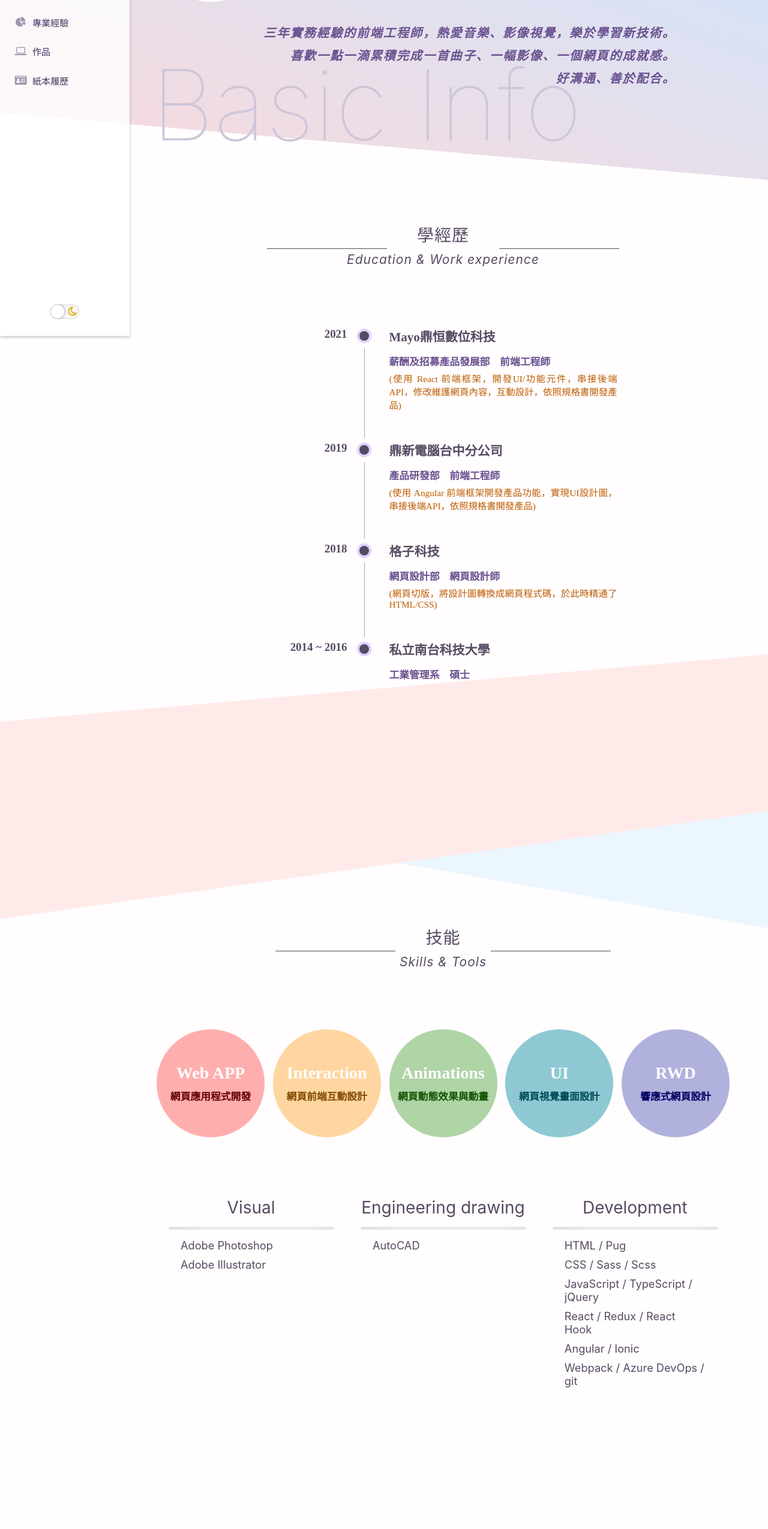
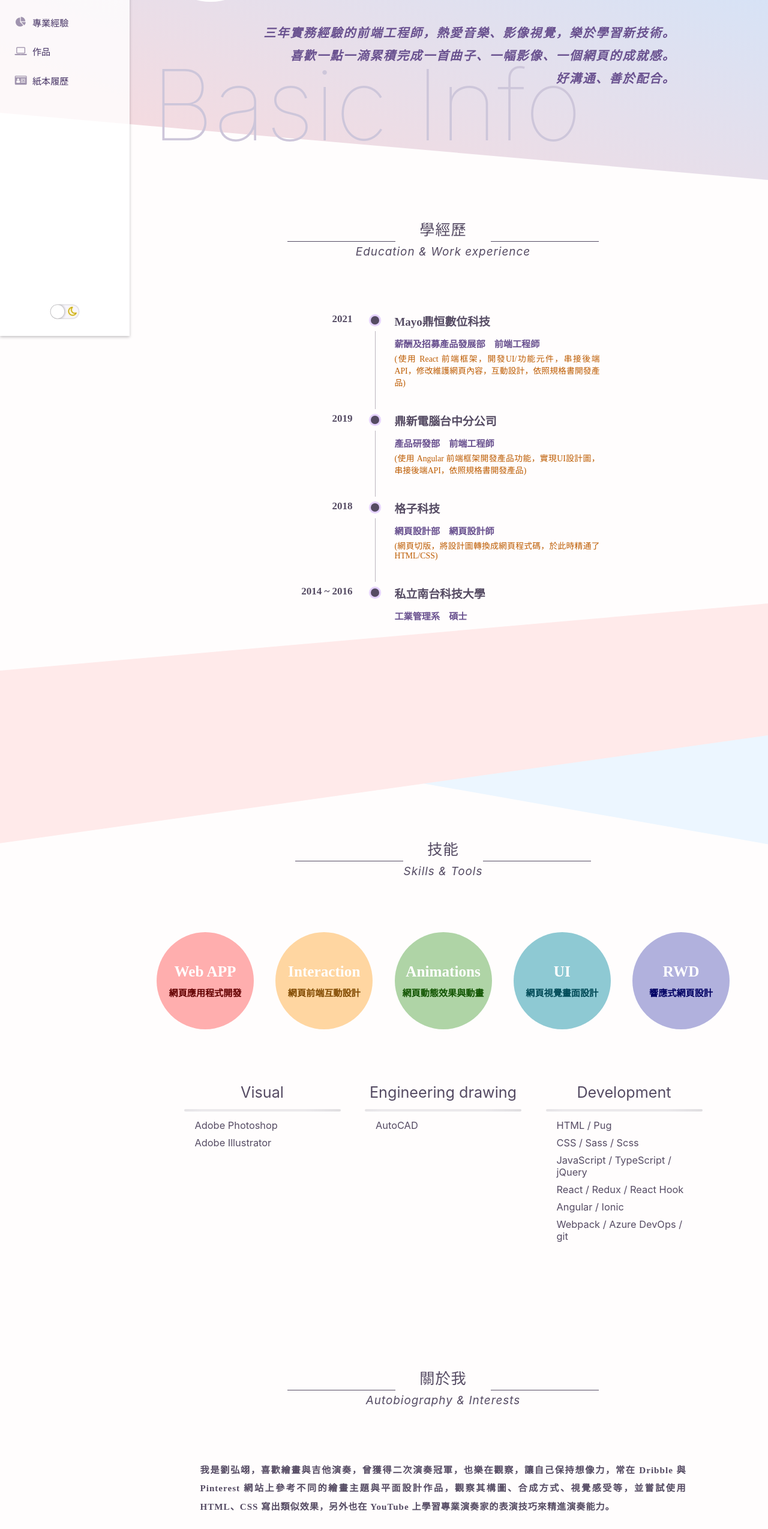
Before and after one commit to HongyiLiou/my-react-resume, a React (Create React App) app: page / in a window 1280 px wide. Shown: the part 240-2789 px from the top of the page at 60% size. Built offline with nearby package versions, Linux system fonts and the light colour scheme.

Commit message:
RWD-1500px finished

```diff
--- a/src/components/Layout/components/About/style.css
+++ b/src/components/Layout/components/About/style.css
@@ -110,3 +110,46 @@
 .aboutContainer.dark .content .text.interests {
   color: #ffdbdb;
 }
+
+/* RWD */
+@media screen and (max-width: 1500px) {
+  .aboutContainer {
+    padding: 63px 0 63px 0;
+  }
+  .aboutContainer .background {
+    top: calc(100% - 360px);
+  }
+  .aboutContainer .title {
+    margin-bottom: 9px;
+    font-size: 180%;
+  }
+  .aboutContainer .title::before,
+  .aboutContainer .title::after {
+    width: 180px;
+    bottom: -4px;
+  }
+  .aboutContainer .title::before {
+    transform: translateX(calc(-100% - 40px));
+  }
+  .aboutContainer .title::after {
+    transform: translateX(calc(0% + 40px));
+  }
+  .aboutContainer .subtitle {
+    font-size: 135%;
+  }
+  .aboutContainer .content {
+    margin-top: 90px;
+  }
+  .aboutContainer .content .text {
+    max-width: 810px;
+    margin: 0 auto 27px auto;
+    font-size: 108%;
+  }
+  .aboutContainer .content .playGuitar {
+    width: 612px;
+    height: 360px;
+    padding: 9px;
+    margin: 40px auto 40px auto;
+    background-size: calc(100% - 27px) calc(100% - 27px);
+  }
+}
--- a/src/components/Layout/components/Experience/style.css
+++ b/src/components/Layout/components/Experience/style.css
@@ -161,6 +161,69 @@
   color: #f7a354;
 }
 
+/* RWD */
+@media screen and (max-width: 1500px) {
+  .experienceContainer {
+    padding: 63px 0 135px 0;
+  }
+  .experienceContainer .background {
+    top: calc(100% - 210px);
+  }
+  .experienceContainer .title {
+    margin-bottom: 9px;
+    font-size: 180%;
+  }
+  .experienceContainer .title::before,
+  .experienceContainer .title::after {
+    width: 180px;
+    bottom: -4px;
+  }
+  .experienceContainer .title::before {
+    transform: translateX(calc(-100% - 40px));
+  }
+  .experienceContainer .title::after {
+    transform: translateX(calc(0% + 40px));
+  }
+  .experienceContainer .subtitle {
+    font-size: 135%;
+  }
+  .experienceContainer .timelineBlock {
+    margin-top: 90px;
+  }
+  .experienceContainer .timeline {
+    padding: 0 0 0 180px;
+  }
+  .experienceContainer .timeline .item {
+    padding-bottom: 40px;
+    font-size: 135%;
+  }
+  .experienceContainer .timeline .item::before {
+    width: 14px;
+    height: 14px;
+    top: 6px;
+    left: -40px;
+  }
+  .experienceContainer .timeline .item::after {
+    width: 14px;
+    height: 14px;
+    top: 6px;
+    left: -40px;
+  }
+  .experienceContainer .timeline .line {
+    top: 31px;
+    left: -33px;
+    height: calc(100% - 36px);
+    opacity: 0.4;
+  }
+  .experienceContainer .timeline .unit {
+    margin-top: 13px;
+  }
+  .experienceContainer .timeline .works {
+    margin-top: 4px;
+    max-width: 342px;
+  }
+}
+
 /* Animations */
 @keyframes linePoint {
   0% {
--- a/src/components/Layout/components/Footer/style.css
+++ b/src/components/Layout/components/Footer/style.css
@@ -22,3 +22,11 @@
   color: #fffdfd;
   font-weight: normal;
 }
+
+/* RWD */
+@media screen and (max-width: 1500px) {
+  .footerContainer .footer {
+    font-size: 99%;
+    line-height: 50px;
+  }
+}
--- a/src/components/Layout/components/Portfolio/index.js
+++ b/src/components/Layout/components/Portfolio/index.js
@@ -13,8 +13,8 @@ const Portfolio = (props) => {
   const refs = useSelector(state => state.refs);
   const activeRef = useSelector(state => state.activeRef);
   const refIndex = refs.indexOf(activeRef);
-  const webPortfoliosClass = refIndex === 5 ? 'webPortfolios active' : 'webPortfolios';
-  // const webPortfoliosClass = refIndex === 11 ? 'webPortfolios active' : 'webPortfolios';
+  // const webPortfoliosClass = refIndex === 5 ? 'webPortfolios active' : 'webPortfolios';
+  const webPortfoliosClass = refIndex === 11 ? 'webPortfolios active' : 'webPortfolios';
 
   return (
     <div className={portfolioClass} ref={portfolios}>
--- a/src/components/Layout/components/Portfolio/style.css
+++ b/src/components/Layout/components/Portfolio/style.css
@@ -285,6 +285,69 @@
   box-shadow: 2px -2px 2px rgba(243, 243, 243, 0.5);
 }
 
+/* RWD */
+@media screen and (max-width: 1500px) {
+  .portfolioContainer {
+    padding: 180px 0 135px 0;
+  }
+  .portfolioContainer .background {
+    bottom: calc(100% - 135px);
+  }
+  .portfolioContainer .title {
+    margin-bottom: 9px;
+    font-size: 180%;
+  }
+  .portfolioContainer .title::before,
+  .portfolioContainer .title::after {
+    width: 180px;
+    bottom: -4px;
+  }
+  .portfolioContainer .title::before {
+    transform: translateX(calc(-100% - 40px));
+  }
+  .portfolioContainer .title::after {
+    transform: translateX(calc(0% + 40px));
+  }
+  .portfolioContainer .subtitle {
+    font-size: 135%;
+  }
+  .portfolioContainer .content {
+    margin: 90px auto 0 auto;
+    width: 972px;
+  }
+  .portfolioContainer .content .webPortfolios .portfolio {
+    width: calc(100% / 6 - 4px);
+    height: 495px;
+    padding: 4px;
+  }
+  .portfolioContainer .content .webPortfolios .portfolio:nth-child(even) {
+    margin-top: 40px;
+  }
+  .portfolioContainer .content .webPortfolios .portfolio .innerText {
+    font-size: 108%;
+  }
+  .portfolioContainer .content .webPortfolios .portfolio .info {
+    width: calc(150% + 5px);
+    padding: 9px 13px 13px 13px;
+    left: calc(100% + 5px);
+    box-shadow: 0 0 5px rgba(71, 71, 71, 0.3);
+    font-size: 99%;
+  }
+  .portfolioContainer .content .webPortfolios .portfolio .info::before {
+    width: 18px;
+    height: 18px;
+    left: -9px;
+    box-shadow: -1px 1px 4px rgba(71, 71, 71, 0.25);
+  }
+  .portfolioContainer .content .webPortfolios .portfolio:nth-child(n+4) .info {
+    right: calc(100% + 5px);
+  }
+  .portfolioContainer .content .webPortfolios .portfolio:nth-child(n+4) .info::before {
+    right: -9px;
+    box-shadow: 1px -1px 4px rgba(71, 71, 71, 0.25);
+  }
+}
+
 /* Animations */
 @keyframes runBackground {
   0% {
--- a/src/components/Layout/components/Professional/style.css
+++ b/src/components/Layout/components/Professional/style.css
@@ -133,3 +133,49 @@
   color: #c7c7c7;
   font-weight: normal;
 }
+
+/* RWD */
+@media screen and (max-width: 1500px) {
+  .professionalContainer {
+    padding: 180px 0 135px 0;
+  }
+  .professionalContainer .background {
+    bottom: calc(100% - 135px);
+  }
+  .professionalContainer .background3 {
+    top: calc(100% - 198px);
+  }
+  .professionalContainer .title {
+    margin-bottom: 9px;
+    font-size: 180%;
+  }
+  .professionalContainer .title::before,
+  .professionalContainer .title::after {
+    width: 180px;
+    bottom: -4px;
+  }
+  .professionalContainer .title::before {
+    transform: translateX(calc(-100% - 40px));
+  }
+  .professionalContainer .title::after {
+    transform: translateX(calc(0% + 40px));
+  }
+  .professionalContainer .subtitle {
+    font-size: 135%;
+  }
+  .professionalContainer .content {
+    margin-top: 90px;
+  }
+  .professionalContainer .content .text {
+    max-width: 810px;
+    margin: 0 auto 27px auto;
+    font-size: 108%;
+  }
+  .professionalContainer .content .poster {
+    width: 360px;
+    height: 504px;
+    padding: 9px;
+    margin: 40px auto 40px auto;
+    background-size: calc(100% - 27px) calc(100% - 27px);
+  }
+}
--- a/src/components/Layout/components/Skills/style.css
+++ b/src/components/Layout/components/Skills/style.css
@@ -279,6 +279,71 @@
   color: #f7a354;
 }
 
+/* RWD */
+@media screen and (max-width: 1500px) {
+  .skillsContainer {
+    padding: 180px 0 135px 0;
+  }
+  .skillsContainer .background {
+    bottom: calc(100% - 135px);
+  }
+  .skillsContainer .title {
+    margin-bottom: 9px;
+    font-size: 180%;
+  }
+  .skillsContainer .title::before,
+  .skillsContainer .title::after {
+    width: 180px;
+    bottom: -4px;
+  }
+  .skillsContainer .title::before {
+    transform: translateX(calc(-100% - 40px));
+  }
+  .skillsContainer .title::after {
+    transform: translateX(calc(0% + 40px));
+  }
+  .skillsContainer .subtitle {
+    font-size: 135%;
+  }
+  .skillsContainer .skillBlock {
+    margin-top: 90px;
+  }
+  .skillsContainer .skills {
+    max-width: 972px;
+  }
+  .skillsContainer .skillItem {
+    width: 162px;
+    height: 162px;
+  }
+  .skillsContainer .skillItem .skillName {
+    font-size: 180%;
+  }
+  .skillsContainer .skillItem .skillContent {
+    margin-top: 9px;
+    font-size: 108%;
+  }
+  .skillsContainer .toolBlock {
+    margin-top: 90px;
+  }
+  .skillsContainer .tools {
+    max-width: 900px;
+  }
+  .skillsContainer .toolType {
+    margin: 0 18px 13px 18px;
+    font-size: 180%;
+  }
+  .skillsContainer .line {
+    width: calc(100% - 36px);
+    height: 4px;
+    margin: 0 auto 13px auto;
+  }
+  .skillsContainer .toolName {
+    padding: 0 36px;
+    font-size: 117%;
+    margin-bottom: 9px;
+  }
+}
+
 /* Animations */
 @keyframes line {
   0% { background-position: 200% 0%; }
```
